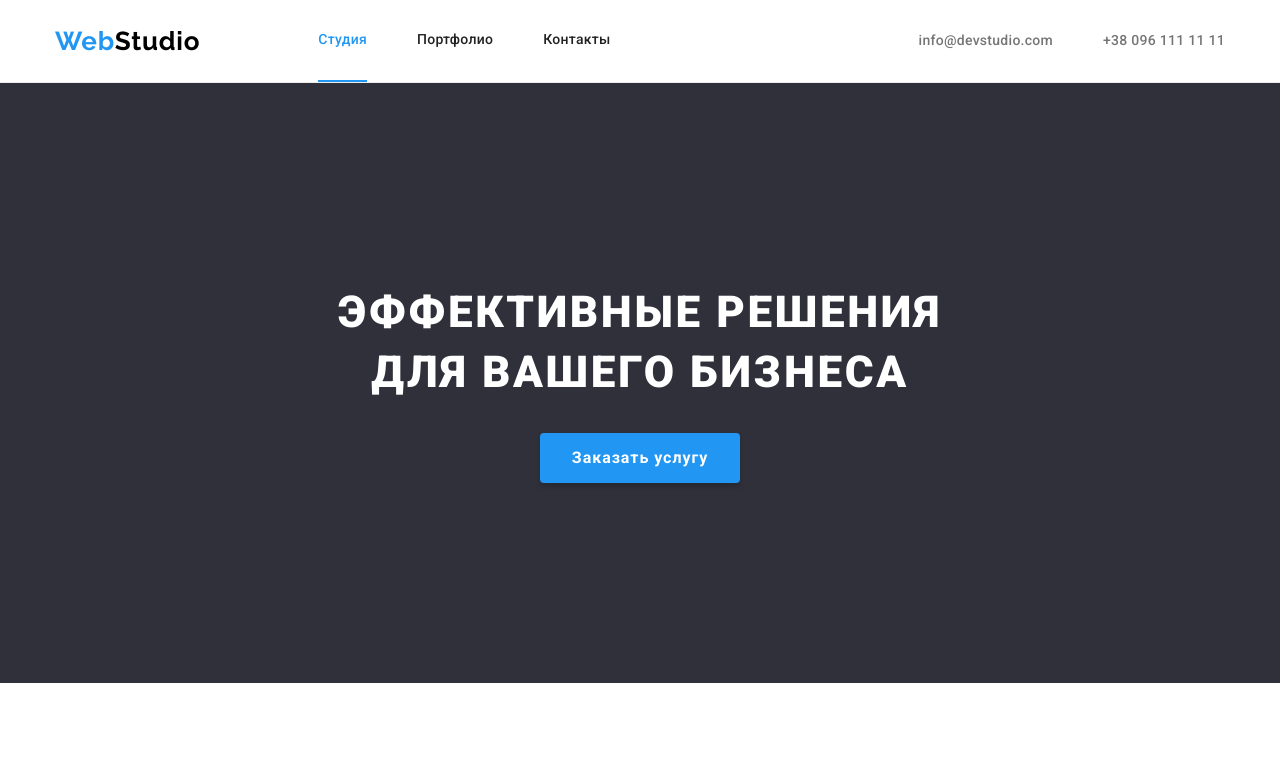
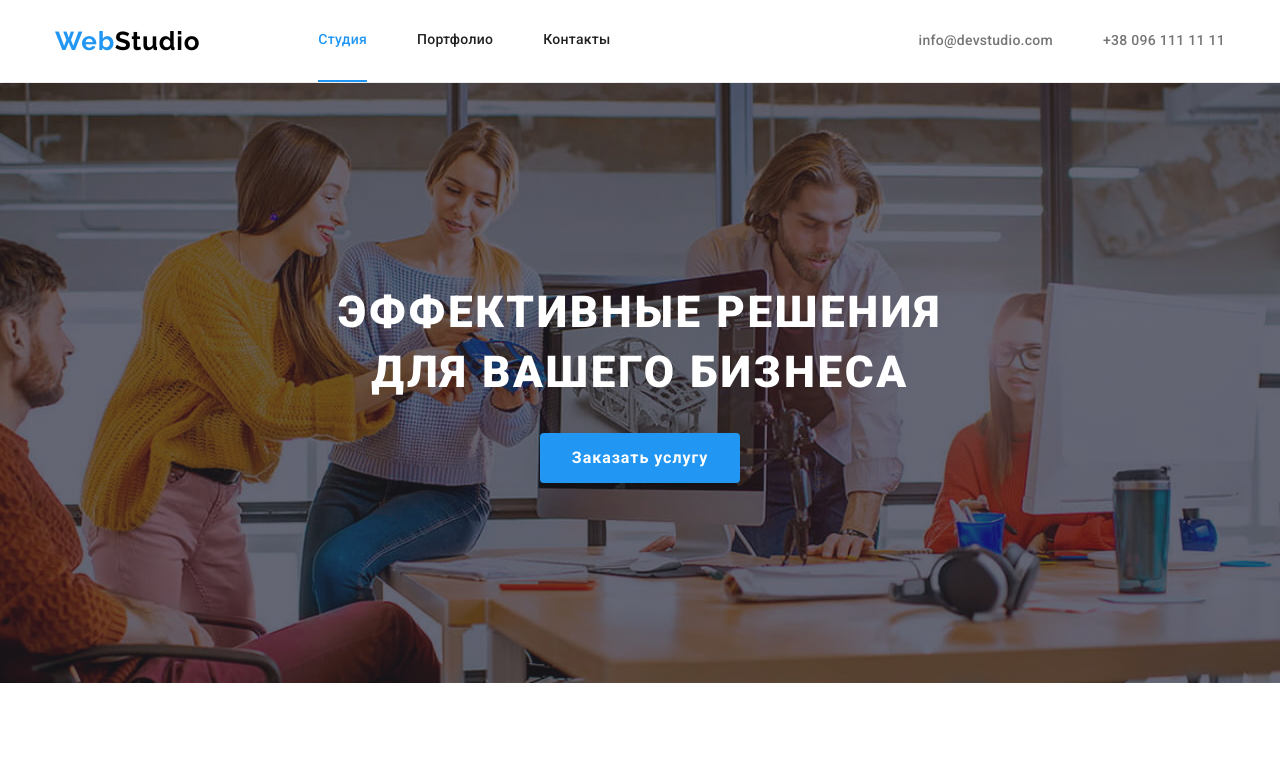
Before and after one commit to igr-0k/goit-markup-hw-04, a plain HTML site: page index.html in a window 1280 px wide. Shown: the top 773 px of the page. Drawn offline with nearby package versions, Linux system fonts and the light colour scheme.

Commit message:
+ hero-bg

```diff
--- a/css/styles.css
+++ b/css/styles.css
@@ -161,9 +161,18 @@ img {
 /* -------------Hero Section------------- */
 
 .hero-section {
-  padding: 200px 0;
-  background-color: #2f303a;
-  text-align: center;
+padding: 200px 0;
+text-align: center;
+
+background-color: #C4C4C4;
+background-image: linear-gradient(
+  to right,
+  rgba(47, 48, 58, 0.4),
+  rgba(47, 48, 58, 0.4)
+  ), url(../images/hero-bg-img.jpg);
+background-repeat: no-repeat;
+background-position: center;
+background-size: cover;
 }
 
 .hero-title {
```
Also changed, not shown: images/hero-bg-img.jpg (added).
